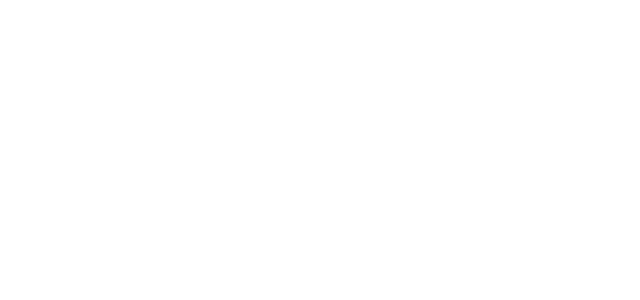
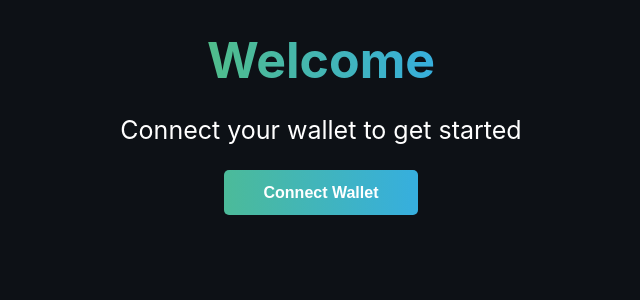
Before and after one commit to mar-sh/nfi-tech-assessment, a React (Create React App) app: page / in a window 1280 px wide. Shown: the top 300 px of the page, without its empty margins (319-959 px from the left). Built offline with nearby package versions, Linux system fonts and the light colour scheme.

Commit message:
add base layout

```diff
--- a/src/App.css
+++ b/src/App.css
@@ -1,38 +1,91 @@
 .App {
+  height: 100vh;
+  background-color: #0d1116;
+  overflow: scroll;
   text-align: center;
 }
 
-.App-logo {
-  height: 40vmin;
-  pointer-events: none;
+.container {
+  height: 100%;
+  background-color: #0d1116;
+  display: flex;
+  flex-direction: column;
+  justify-content: space-between;
 }
 
-@media (prefers-reduced-motion: no-preference) {
-  .App-logo {
-    animation: App-logo-spin infinite 20s linear;
-  }
+.header-container {
+  padding-top: 30px;
 }
 
-.App-header {
-  background-color: #282c34;
-  min-height: 100vh;
-  display: flex;
-  flex-direction: column;
-  align-items: center;
-  justify-content: center;
-  font-size: calc(10px + 2vmin);
+.header {
+  margin: 0;
+  font-size: 50px;
+  font-weight: bold;
+}
+
+.gradient-text {
+  background: -webkit-linear-gradient(left, #60c657 30%, #35aee2 60%);
+  background-clip: text;
+  -webkit-background-clip: text;
+  -webkit-text-fill-color: transparent;
+  margin-bottom: 24px;
+}
+
+.sub-text {
+  font-size: 25px;
   color: white;
 }
 
-.App-link {
-  color: #61dafb;
+.cta-button {
+  height: 45px;
+  border: 0;
+  width: auto;
+  padding-left: 40px;
+  padding-right: 40px;
+  border-radius: 5px;
+  cursor: pointer;
+  font-size: 16px;
+  font-weight: bold;
+  color: white;
 }
 
-@keyframes App-logo-spin {
-  from {
-    transform: rotate(0deg);
+.connect-wallet-button {
+  background: -webkit-linear-gradient(left, #60c657, #35aee2);
+  background-size: 200% 200%;
+  animation: gradient-animation 4s ease infinite;
+}
+
+/* KeyFrames */
+@-webkit-keyframes gradient-animation {
+  0% {
+    background-position: 0% 50%;
   }
-  to {
-    transform: rotate(360deg);
+  50% {
+    background-position: 100% 50%;
+  }
+  100% {
+    background-position: 0% 50%;
   }
 }
+@-moz-keyframes gradient-animation {
+  0% {
+    background-position: 0% 50%;
+  }
+  50% {
+    background-position: 100% 50%;
+  }
+  100% {
+    background-position: 0% 50%;
+  }
+}
+@keyframes gradient-animation {
+  0% {
+    background-position: 0% 50%;
+  }
+  50% {
+    background-position: 100% 50%;
+  }
+  100% {
+    background-position: 0% 50%;
+  }
+}
--- a/src/App.js
+++ b/src/App.js
@@ -1,7 +1,20 @@
 import "./App.css";
+import React, { useState, useEffect } from "react";
 
 function App() {
-  return <div className="App"></div>;
+  return (
+    <div className="App">
+      <div className="container">
+        <div className="header-container">
+          <p className="header gradient-text">Welcome</p>
+          <p className="sub-text">Connect your wallet to get started</p>
+          <button className="cta-button connect-wallet-button">
+            Connect Wallet
+          </button>
+        </div>
+      </div>
+    </div>
+  );
 }
 
 export default App;
--- a/src/index.css
+++ b/src/index.css
@@ -1,20 +1,22 @@
+html {
+  height: 100%;
+}
+
 body,
 html {
   margin: 0;
-  height: 100%;
 }
-
 
 body {
   margin: 0;
-  font-family: -apple-system, BlinkMacSystemFont, 'Segoe UI', 'Roboto', 'Oxygen',
-    'Ubuntu', 'Cantarell', 'Fira Sans', 'Droid Sans', 'Helvetica Neue',
+  font-family: -apple-system, BlinkMacSystemFont, "Segoe UI", "Roboto", "Oxygen",
+    "Ubuntu", "Cantarell", "Fira Sans", "Droid Sans", "Helvetica Neue",
     sans-serif;
   -webkit-font-smoothing: antialiased;
   -moz-osx-font-smoothing: grayscale;
 }
 
 code {
-  font-family: source-code-pro, Menlo, Monaco, Consolas, 'Courier New',
+  font-family: source-code-pro, Menlo, Monaco, Consolas, "Courier New",
     monospace;
 }
```
